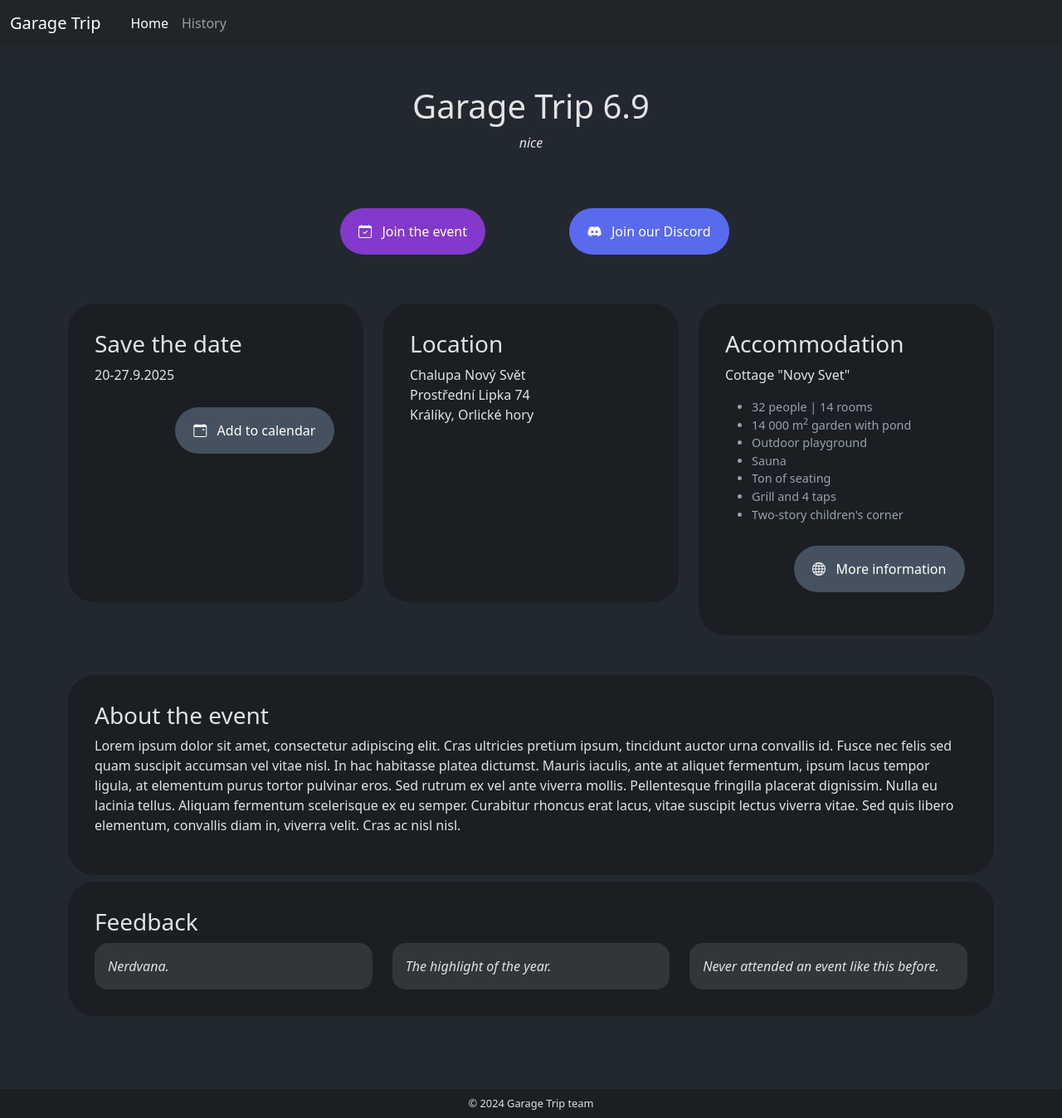
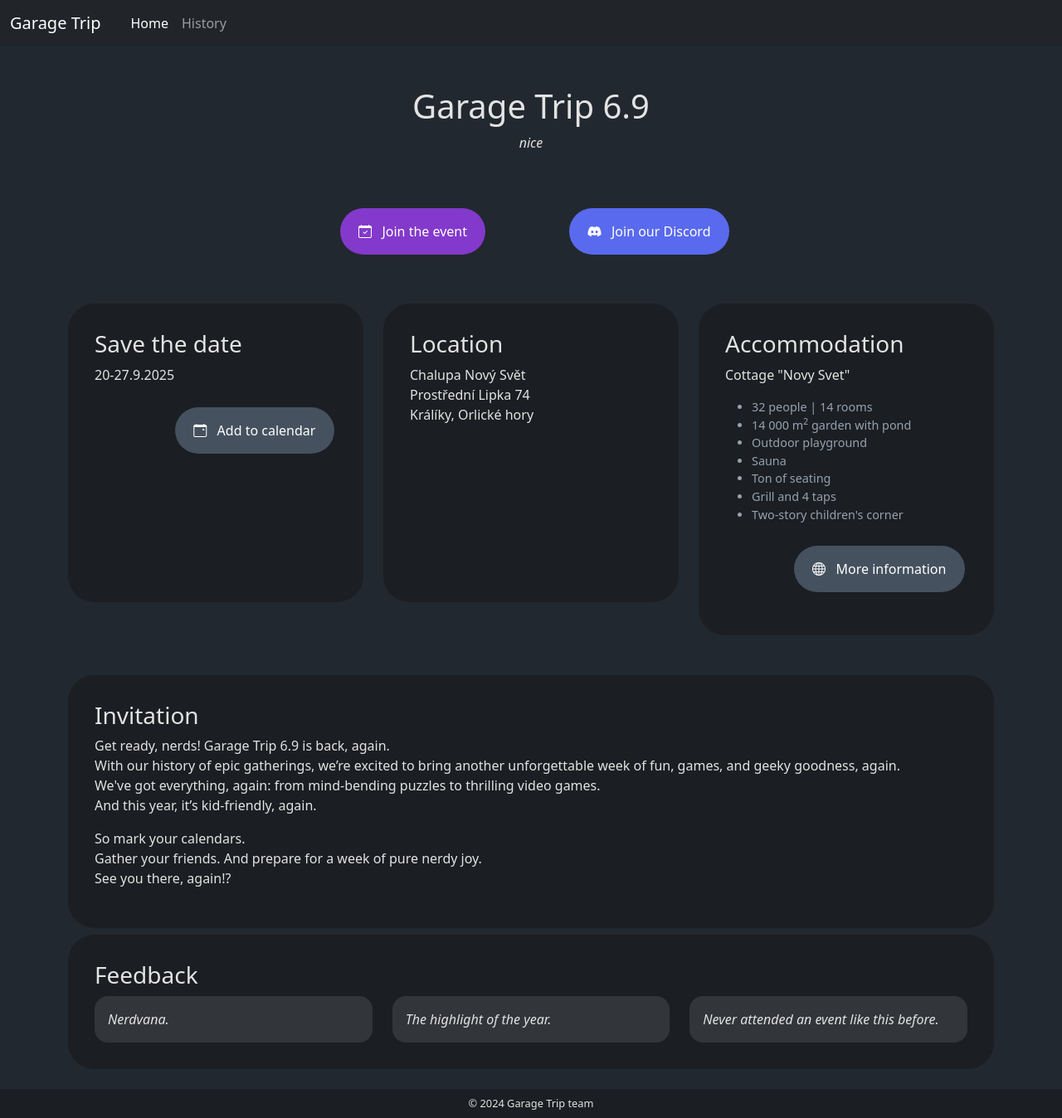
Before and after one commit to tivvit/garage-trip-web, a Jekyll site: the page built from index.html, in a window 1280 px wide and 1348 px high. Shown: the whole window at 83% size. Built offline with Jekyll 4.4.1, drawn with Linux system fonts in a browser that asks for light colours.

Commit message:
add invition

```diff
--- a/index.html
+++ b/index.html
@@ -68,15 +68,17 @@ id: home
 <div class="row">
     <div class="col">
         <div class="box">
-            <h3>About the event</h3>
-            <p>Lorem ipsum dolor sit amet, consectetur adipiscing elit. Cras ultricies pretium ipsum, tincidunt auctor
-                urna
-                convallis id. Fusce nec felis sed quam suscipit accumsan vel vitae nisl. In hac habitasse platea
-                dictumst.
-                Mauris iaculis, ante at aliquet fermentum, ipsum lacus tempor ligula, at elementum purus tortor pulvinar
-                eros. Sed rutrum ex vel ante viverra mollis. Pellentesque fringilla placerat dignissim. Nulla eu lacinia
-                tellus. Aliquam fermentum scelerisque ex eu semper. Curabitur rhoncus erat lacus, vitae suscipit lectus
-                viverra vitae. Sed quis libero elementum, convallis diam in, viverra velit. Cras ac nisl nisl.</p>
+            <h3>Invitation</h3>
+            <p>Get ready, nerds! Garage Trip 6.9 is back, again.<br />
+                With our history of epic gatherings, we’re excited to bring another unforgettable week of fun, games, and geeky goodness, again.<br />
+                We've got everything, again: from mind-bending puzzles to thrilling video games.<br />
+                And this year, it’s kid-friendly, again.
+            </p>
+            <p>
+                So mark your calendars.<br />
+                Gather your friends. And prepare for a week of pure nerdy joy.<br />
+                See you there, again!?
+            </p>
         </div>
     </div>
 </div>
```
Also changed, not shown: 1 other file.
